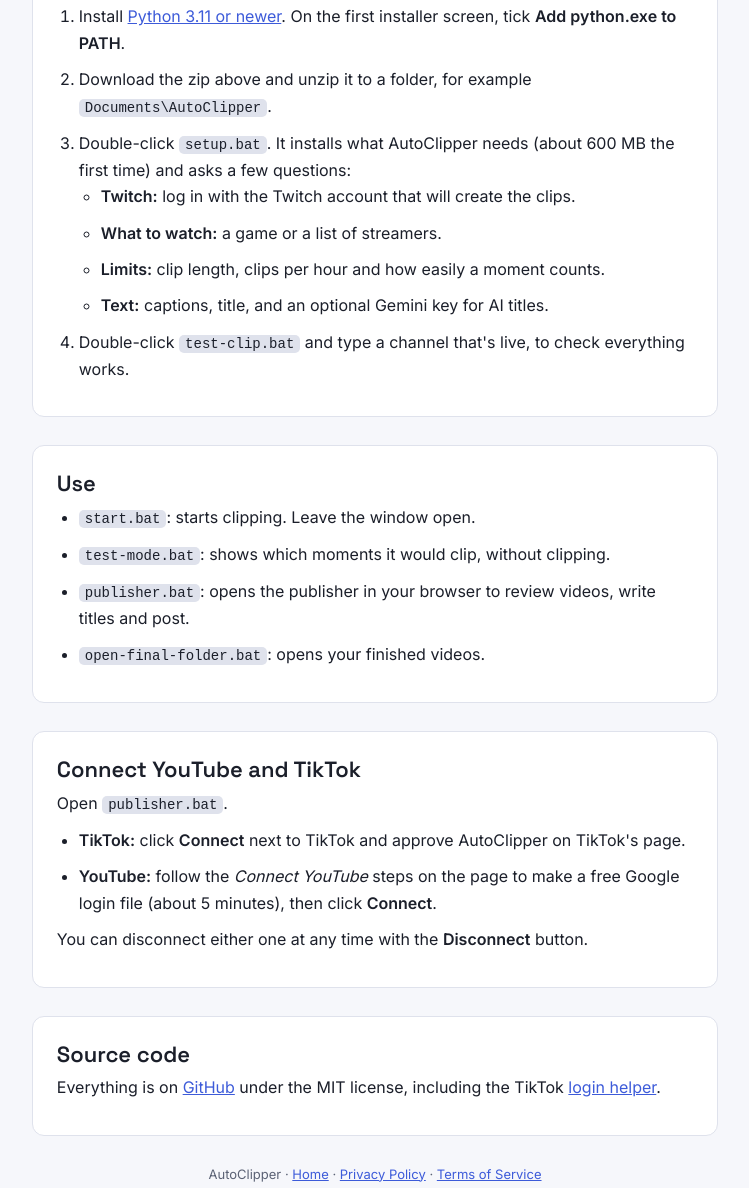
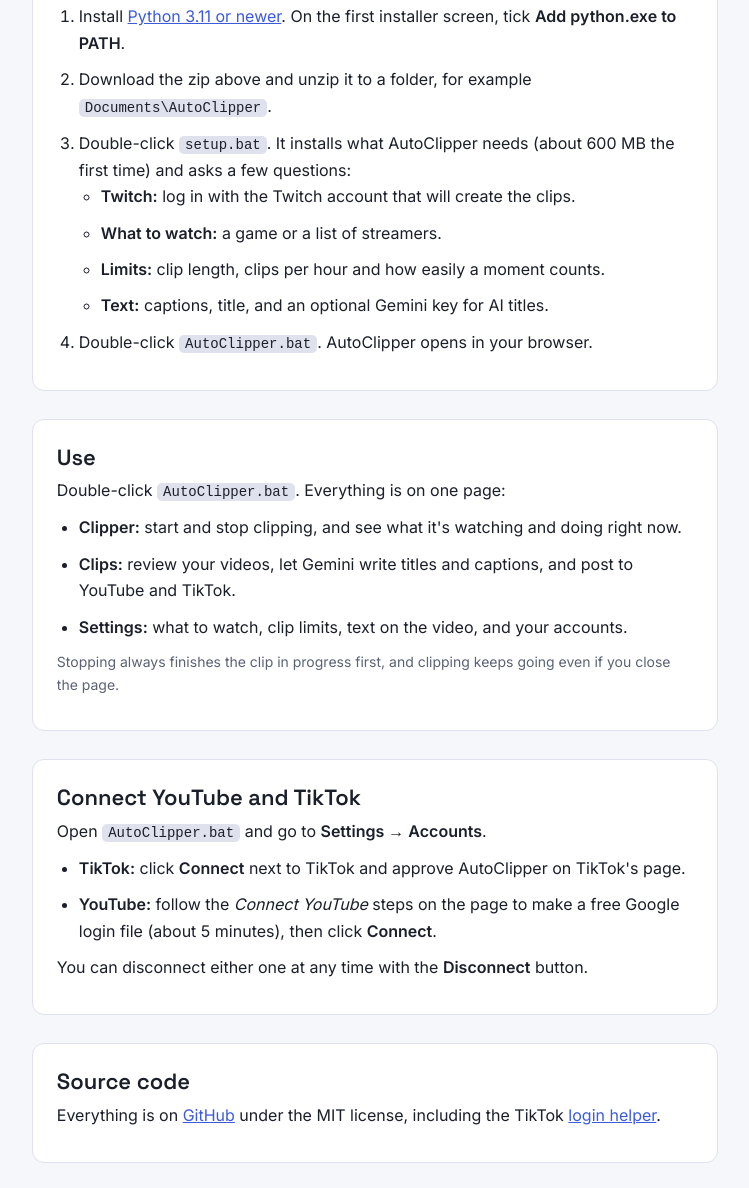
Before and after one commit to AathifZahir/autoclipper-site, a plain HTML site: page download.html in a window 1280 px wide. Shown: the part 331-1519 px from the top of the page, without its empty margins (265-1014 px from the left). Drawn offline with Linux system fonts and the light colour scheme.

Commit message:
Site: AutoClipper 1.1 control center
Co-Authored-By: Claude Opus 5.5 <noreply@anthropic.com>

```diff
--- a/download.html
+++ b/download.html
@@ -16,7 +16,7 @@
 <main>
   <header class="hero">
     <h1>Download AutoClipper</h1>
-    <p class="lead">Version 1.0.0 for Windows 10 and 11. Free and open source.</p>
+    <p class="lead">Version 1.1.0 for Windows 10 and 11. Free and open source.</p>
     <div class="cta"><a class="btn primary" href="https://github.com/AathifZahir/autoclipper/releases/latest">Download the latest release (.zip)</a></div>
   </header>
 
@@ -32,23 +32,24 @@
           <li><b>Limits:</b> clip length, clips per hour and how easily a moment counts.</li>
           <li><b>Text:</b> captions, title, and an optional Gemini key for AI titles.</li>
         </ul></li>
-      <li>Double-click <code>test-clip.bat</code> and type a channel that's live, to check everything works.</li>
+      <li>Double-click <code>AutoClipper.bat</code>. AutoClipper opens in your browser.</li>
     </ol>
   </section>
 
   <section>
     <h2>Use</h2>
+    <p>Double-click <code>AutoClipper.bat</code>. Everything is on one page:</p>
     <ul>
-      <li><code>start.bat</code>: starts clipping. Leave the window open.</li>
-      <li><code>test-mode.bat</code>: shows which moments it would clip, without clipping.</li>
-      <li><code>publisher.bat</code>: opens the publisher in your browser to review videos, write titles and post.</li>
-      <li><code>open-final-folder.bat</code>: opens your finished videos.</li>
+      <li><b>Clipper:</b> start and stop clipping, and see what it's watching and doing right now.</li>
+      <li><b>Clips:</b> review your videos, let Gemini write titles and captions, and post to YouTube and TikTok.</li>
+      <li><b>Settings:</b> what to watch, clip limits, text on the video, and your accounts.</li>
     </ul>
+    <p class="meta">Stopping always finishes the clip in progress first, and clipping keeps going even if you close the page.</p>
   </section>
 
   <section>
     <h2>Connect YouTube and TikTok</h2>
-    <p>Open <code>publisher.bat</code>.</p>
+    <p>Open <code>AutoClipper.bat</code> and go to <b>Settings → Accounts</b>.</p>
     <ul>
       <li><b>TikTok:</b> click <b>Connect</b> next to TikTok and approve AutoClipper on TikTok's page.</li>
       <li><b>YouTube:</b> follow the <i>Connect YouTube</i> steps on the page to make a free Google login file (about 5 minutes), then click <b>Connect</b>.</li>
```
Also changed, not shown: index.html (+2 -1 lines).
